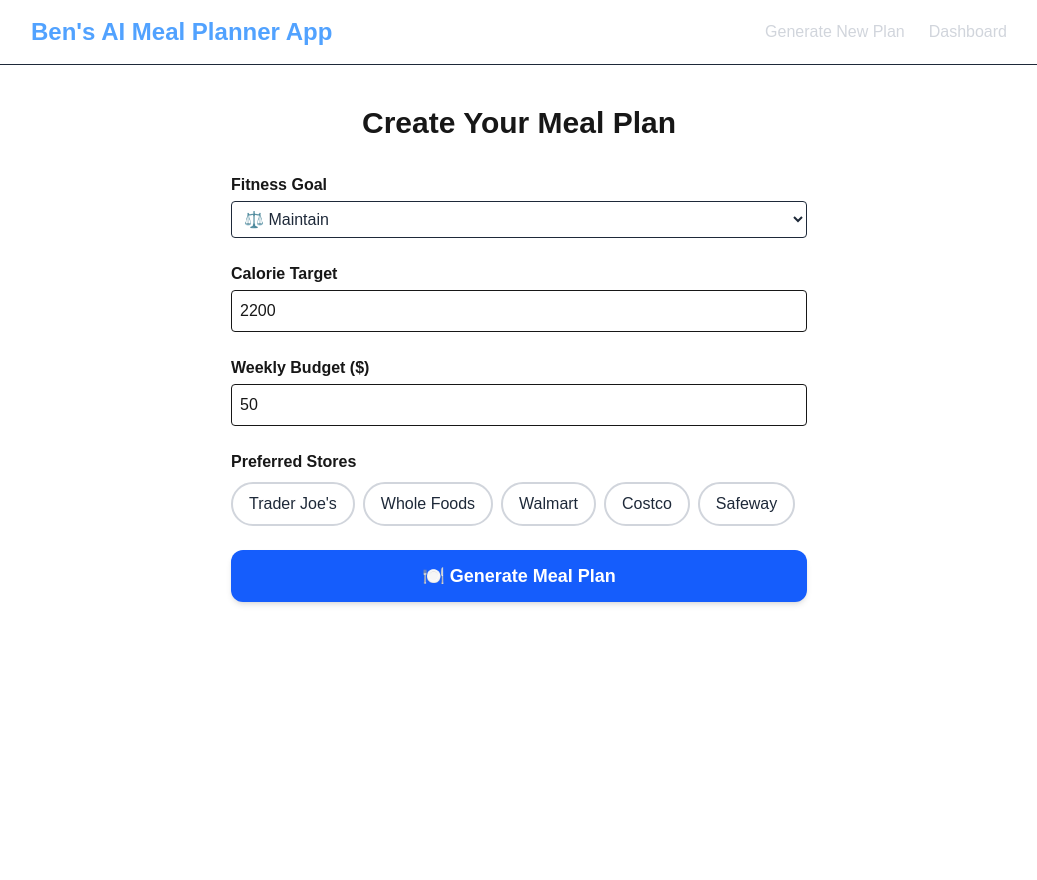
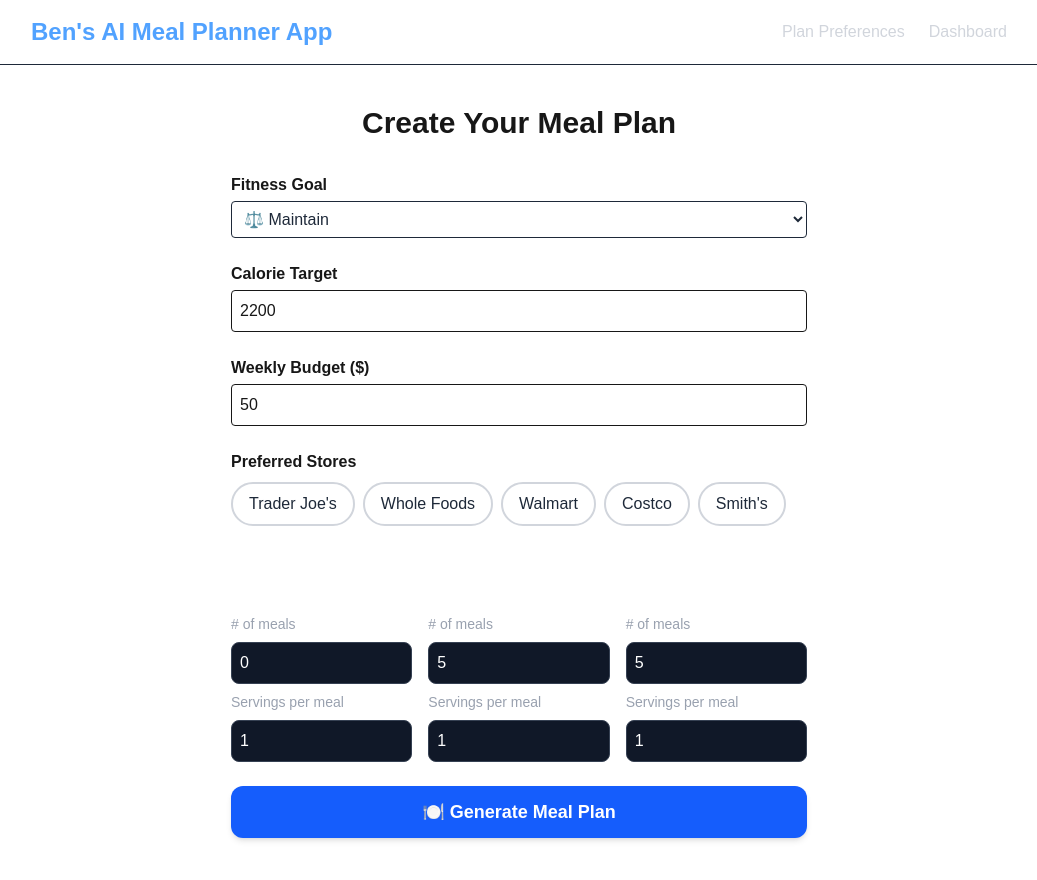
Before and after one commit to jenbensen17/bens-ai-meal-prep-app, a Next.js app: page /preferences in a window 1280 px wide. Shown: the top 880 px of the page, without its empty margins (121-1158 px from the left). Built offline with nearby package versions, Linux system fonts and the light colour scheme.

Commit message:
Edit preferences page and update gemini prompt

```diff
--- a/src/app/api/generate-meals/route.ts
+++ b/src/app/api/generate-meals/route.ts
@@ -4,18 +4,25 @@ import { GoogleGenerativeAI } from '@google/generative-ai';
 const genAI = new GoogleGenerativeAI(process.env.GEMINI_API_KEY!);
 
 export async function POST(req: Request) {
-  const { goal, calories, budget, stores } = await req.json();
+    const { goal, calories, budget, stores, selectedDays, mealPlan } = await req.json();
 
     const prompt = `
-You are a smart meal prep assistant. Based on the following user preferences, generate a 5-day meal plan with breakfast, lunch, and dinner for each day.
+    Generate a meal plan with the following configuration:
 
 - Goal: ${goal}
-- Daily Calorie Target: ${calories}
-- Weekly Budget: $${budget}
-- Preferred Stores: ${stores.join(', ')}
+- Calories per day: ${calories}
+- Budget: $${budget}
+- Preferred stores: ${stores.join(', ')}
+- Days to plan for: ${selectedDays.join(', ')}
+- For each meal type:
+  - Breakfast: ${mealPlan.breakfast.count} meals, ${mealPlan.breakfast.servings} servings each
+  - Lunch: ${mealPlan.lunch.count} meals, ${mealPlan.lunch.servings} servings each
+  - Dinner: ${mealPlan.dinner.count} meals, ${mealPlan.dinner.servings} servings each
+If it is not possible to meet the budget with the given meal plan, simply return "NOT POSSIBLE". DO NOT CONTINUE GENERATING.
+Clearly format the output by meal and day. Each meal should include ingredients and prep instructions.
 
-Return the meal plan clearly formatted.
     `;
+
 
     const model = genAI.getGenerativeModel({ model: 'gemini-2.0-flash' });
     const result = await model.generateContent(prompt);
--- a/src/app/layout.tsx
+++ b/src/app/layout.tsx
@@ -16,7 +16,7 @@ export default function RootLayout({ children }: { children: React.ReactNode })
               Ben's AI Meal Planner App
             </Link>
             <div className="flex gap-6 text-gray-300 font-medium">
-              <Link href="/preferences" className="hover:text-blue-400 transition">Generate New Plan</Link>
+              <Link href="/preferences" className="hover:text-blue-400 transition">Plan Preferences</Link>
               <Link href="/dashboard" className="hover:text-blue-400 transition">Dashboard</Link>
             </div>
           </nav>
--- a/src/app/preferences/page.tsx
+++ b/src/app/preferences/page.tsx
@@ -2,45 +2,71 @@
 
 import { useState } from 'react';
 
-const stores = ['Trader Joe\'s', 'Whole Foods', 'Walmart', 'Costco', 'Safeway'];
+const stores = ['Trader Joe\'s', 'Whole Foods', 'Walmart', 'Costco', 'Smith\'s'];
+const mealOptions = ['breakfast', 'lunch', 'dinner'] as const;
+type MealType = typeof mealOptions[number];
+
+const daysOfWeek = ['Mon', 'Tue', 'Wed', 'Thu', 'Fri', 'Sat', 'Sun'];
+
 
 export default function PreferencesPage() {
     const [goal, setGoal] = useState('maintain');
     const [calories, setCalories] = useState(2200);
     const [budget, setBudget] = useState(50);
     const [storePrefs, setStorePrefs] = useState<string[]>([]);
+    const [mealPlan, setMealPlan] = useState({
+        breakfast: { count: 0, servings: 1 },
+        lunch: { count: 5, servings: 1 },
+        dinner: { count: 5, servings: 1 },
+    });
+    const [uniquePerDay, setUniquePerDay] = useState(true);
+    const [selectedDays, setSelectedDays] = useState<string[]>(['Mon', 'Tue', 'Wed', 'Thu', 'Fri']);
 
-    const toggleStore = (store: string) => {
-        setStorePrefs((prev) => prev.includes(store) ? prev.filter(s => s !== store) : [...prev, store]);
+    const [mealCounts, setMealCounts] = useState({
+        breakfast: 0,
+        lunch: 5,
+        dinner: 5,
+    });
+
+    const toggle = (value: string, array: string[], setArray: (val: string[]) => void) => {
+        setArray(array.includes(value) ? array.filter((v) => v !== value) : [...array, value]);
     };
 
+    const handleMealChange = (meal: keyof typeof mealPlan, field: 'count' | 'servings', value: number) => {
+        setMealPlan((prev) => ({
+            ...prev,
+            [meal]: {
+                ...prev[meal],
+                [field]: value,
+            },
+        }));
+    };
     const handleSubmit = async (e: React.FormEvent) => {
         e.preventDefault();
         const data = {
             goal,
             calories,
             budget,
-            stores: storePrefs
+            stores: storePrefs,
+            selectedDays,
+            mealPlan,
         };
 
-        console.log('Form submitted:', data);
+
         try {
             const res = await fetch('/api/generate-meals', {
-              method: 'POST',
-              headers: { 'Content-Type': 'application/json' },
-              body: JSON.stringify(data),
+                method: 'POST',
+                headers: { 'Content-Type': 'application/json' },
+                body: JSON.stringify(data),
             });
 
             const result = await res.json();
             console.log('Generated meal plan:', result.mealPlan);
 
-            // For now, just show the result in an alert or log
-            alert(result.mealPlan); // Optional: Temporary visual feedback
-
             // TODO: Route to dashboard and pass result
-          } catch (err) {
+        } catch (err) {
             console.error('Failed to generate meal plan:', err);
-          }
+        }
     };
     return (
         <main className="min-h-screen flex justify-center px-4">
@@ -90,7 +116,7 @@ export default function PreferencesPage() {
                                 <button
                                     type="button"
                                     key={store}
-                                    onClick={() => toggleStore(store)}
+                                    onClick={() => toggle(store, storePrefs, setStorePrefs)}
                                     className={`px-4 py-2 rounded-full border-2 transition-all font-medium
                   ${storePrefs.includes(store)
                                             ? 'bg-green-600 text-white border-green-700 shadow-sm'
@@ -104,6 +130,39 @@ export default function PreferencesPage() {
                         </div>
                     </div>
 
+                    {/* Days */}
+                    <div>
+                        <label className="block font-semibold mb-2 text-white">Meals & Servings Per Week</label>
+                        <div className="grid grid-cols-3 gap-4">
+                            {mealOptions.map((meal) => (
+                                <div key={meal} className="space-y-2">
+                                    <div className="text-white font-medium capitalize">{meal}</div>
+                                    <div className="text-sm text-gray-400"># of meals</div>
+                                    <input
+                                        type="number"
+                                        min={0}
+                                        max={21}
+                                        value={mealPlan[meal].count}
+                                        onChange={(e) => handleMealChange(meal, 'count', Number(e.target.value))}
+                                        className="w-full bg-gray-900 border border-gray-700 rounded-lg p-2 text-white"
+                                    />
+                                    <div className="text-sm text-gray-400">Servings per meal</div>
+                                    <input
+                                        type="number"
+                                        min={1}
+                                        max={10}
+                                        value={mealPlan[meal].servings}
+                                        onChange={(e) => handleMealChange(meal, 'servings', Number(e.target.value))}
+                                        className="w-full bg-gray-900 border border-gray-700 rounded-lg p-2 text-white"
+                                    />
+                                </div>
+                            ))}
+                        </div>
+                    </div>
+
+
+
+
                     <button
                         type="submit"
                         className="w-full bg-blue-600 text-white py-3 rounded-xl text-lg font-semibold hover:bg-blue-700 transition-all shadow-md"
```
Lines whose indentation alone changed are shown as unchanged.
